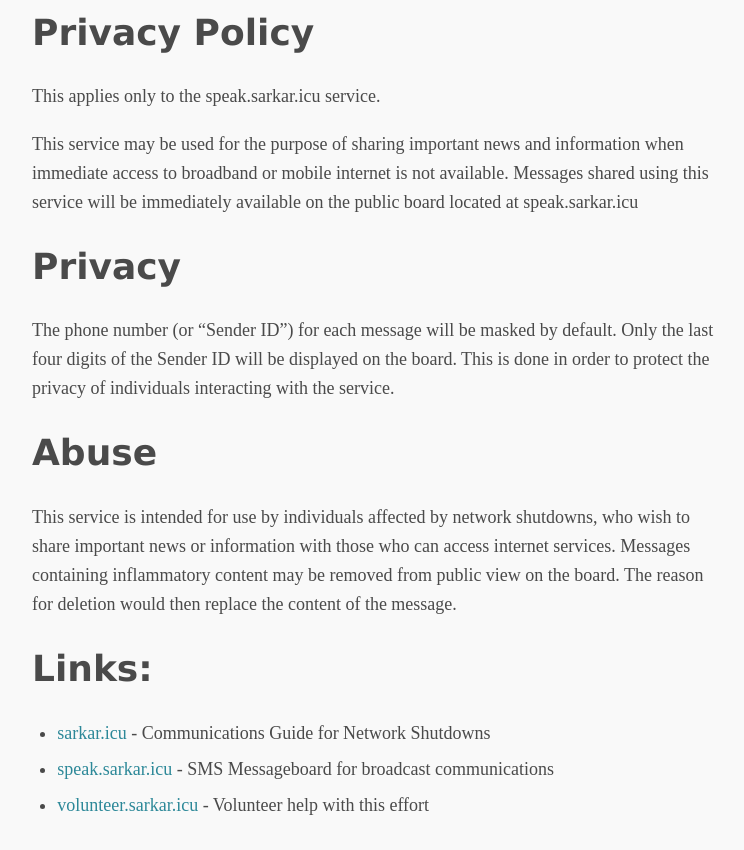
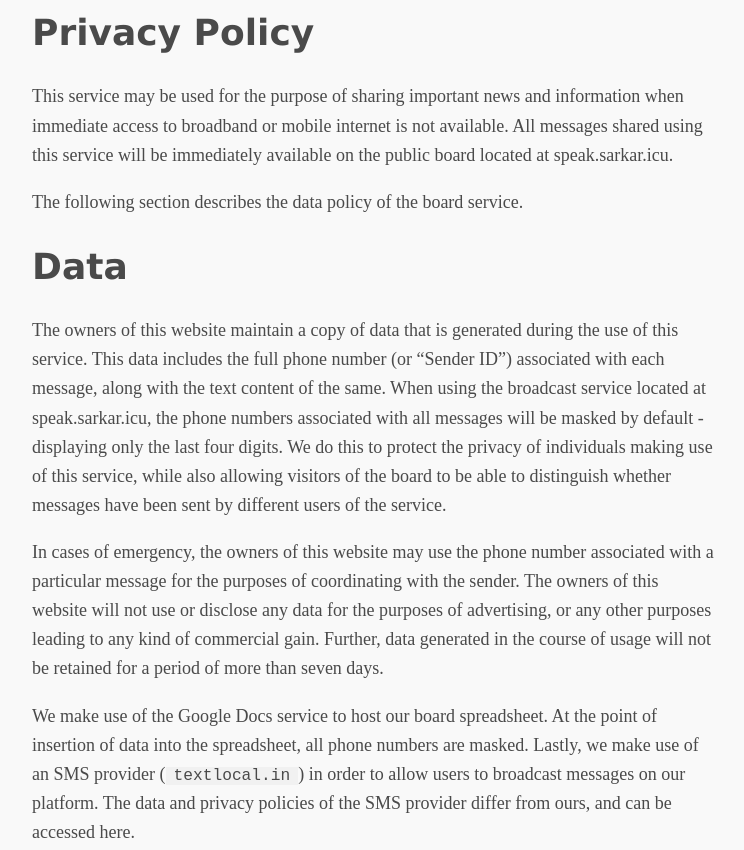
Before and after one commit to sarkar-icu/speak, a plain HTML site: page policy.html in a window 1280 px wide. Shown: the top 850 px of the page, without its empty margins (266-1010 px from the left). Drawn offline with Linux system fonts and the light colour scheme.

Commit message:
Policy Updates

```diff
--- a/policy.html
+++ b/policy.html
@@ -1,11 +1,15 @@
 <p><link rel="stylesheet" href="sakura.css" type="text/css"></p>
 <h2 id="privacy-policy">Privacy Policy</h2>
-<p>This applies only to the speak.sarkar.icu service.</p>
-<p>This service may be used for the purpose of sharing important news and information when immediate access to broadband or mobile internet is not available. Messages shared using this service will be immediately available on the public board located at speak.sarkar.icu</p>
-<h2 id="privacy">Privacy</h2>
-<p>The phone number (or “Sender ID”) for each message will be masked by default. Only the last four digits of the Sender ID will be displayed on the board. This is done in order to protect the privacy of individuals interacting with the service.</p>
+<p>This service may be used for the purpose of sharing important news and information when immediate access to broadband or mobile internet is not available. All messages shared using this service will be immediately available on the public board located at speak.sarkar.icu.</p>
+<p>The following section describes the data policy of the board service.</p>
+<h2 id="data">Data</h2>
+<p>The owners of this website maintain a copy of data that is generated during the use of this service. This data includes the full phone number (or “Sender ID”) associated with each message, along with the text content of the same. When using the broadcast service located at speak.sarkar.icu, the phone numbers associated with all messages will be masked by default - displaying only the last four digits. We do this to protect the privacy of individuals making use of this service, while also allowing visitors of the board to be able to distinguish whether messages have been sent by different users of the service.</p>
+<p>In cases of emergency, the owners of this website may use the phone number associated with a particular message for the purposes of coordinating with the sender. The owners of this website will not use or disclose any data for the purposes of advertising, or any other purposes leading to any kind of commercial gain. Further, data generated in the course of usage will not be retained for a period of more than seven days.</p>
+<p>We make use of the Google Docs service to host our board spreadsheet. At the point of insertion of data into the spreadsheet, all phone numbers are masked. Lastly, we make use of an SMS provider (<code>textlocal.in</code>) in order to allow users to broadcast messages on our platform. The data and privacy policies of the SMS provider differ from ours, and can be accessed here.</p>
 <h2 id="abuse">Abuse</h2>
-<p>This service is intended for use by individuals affected by network shutdowns, who wish to share important news or information with those who can access internet services. Messages containing inflammatory content may be removed from public view on the board. The reason for deletion would then replace the content of the message.</p>
+<p>This service is intended for use by individuals affected by network shutdowns, who wish to share important news or information with those who can access internet services. Messages containing inflammatory content, such as those containing incitement to violence, may be removed from public view on the board. The reason for deletion would then replace the content of the message.</p>
+<h2 id="contact">Contact</h2>
+<p>In case of any questions regarding the data policy or usage of data collected through this service, please write to policy@sarkar.icu.</p>
 <h2 id="links">Links:</h2>
 <ul>
 <li><a href="https://sarkar.icu">sarkar.icu</a> - Communications Guide for Network Shutdowns</li>
```
Also changed, not shown: 2 other files.
